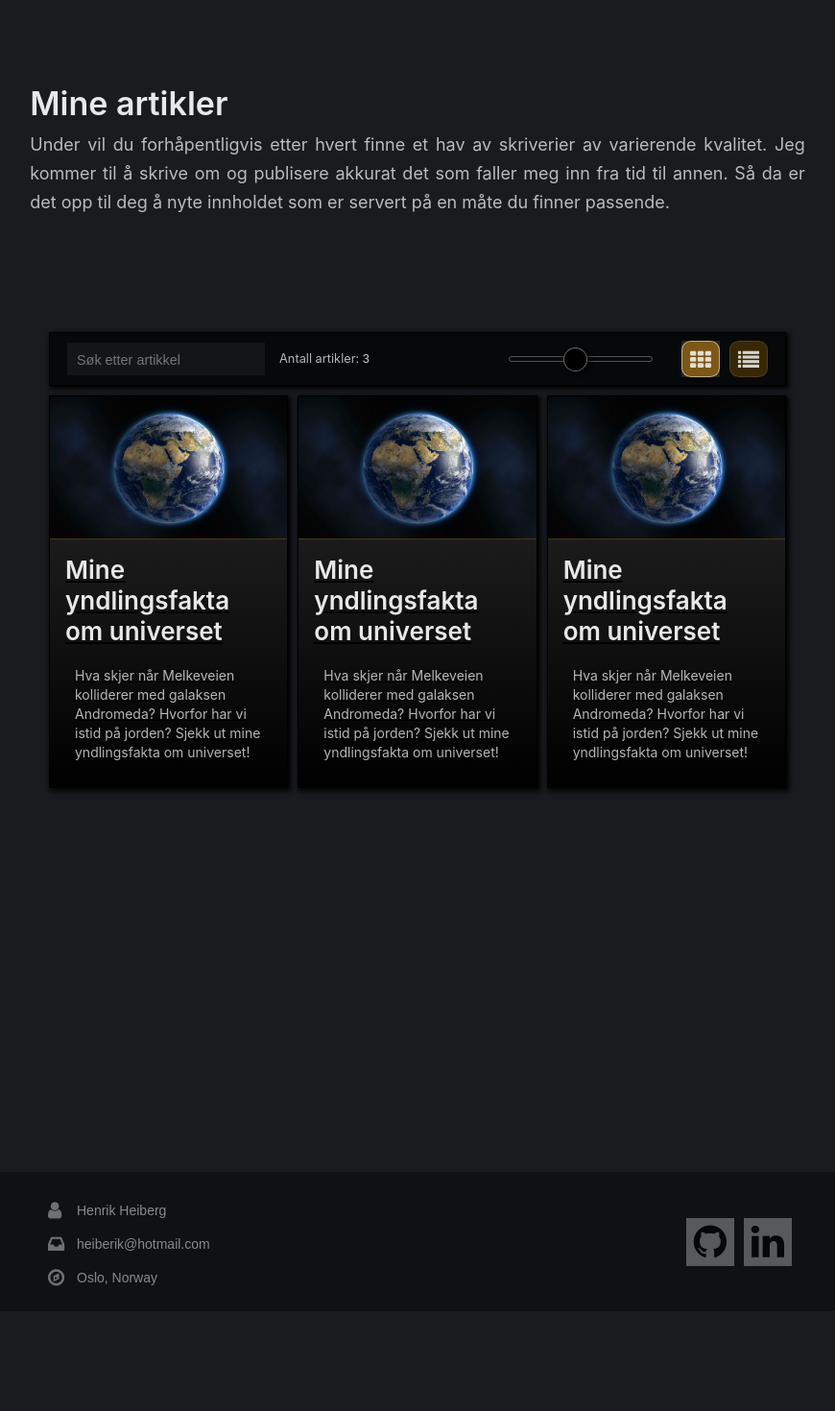
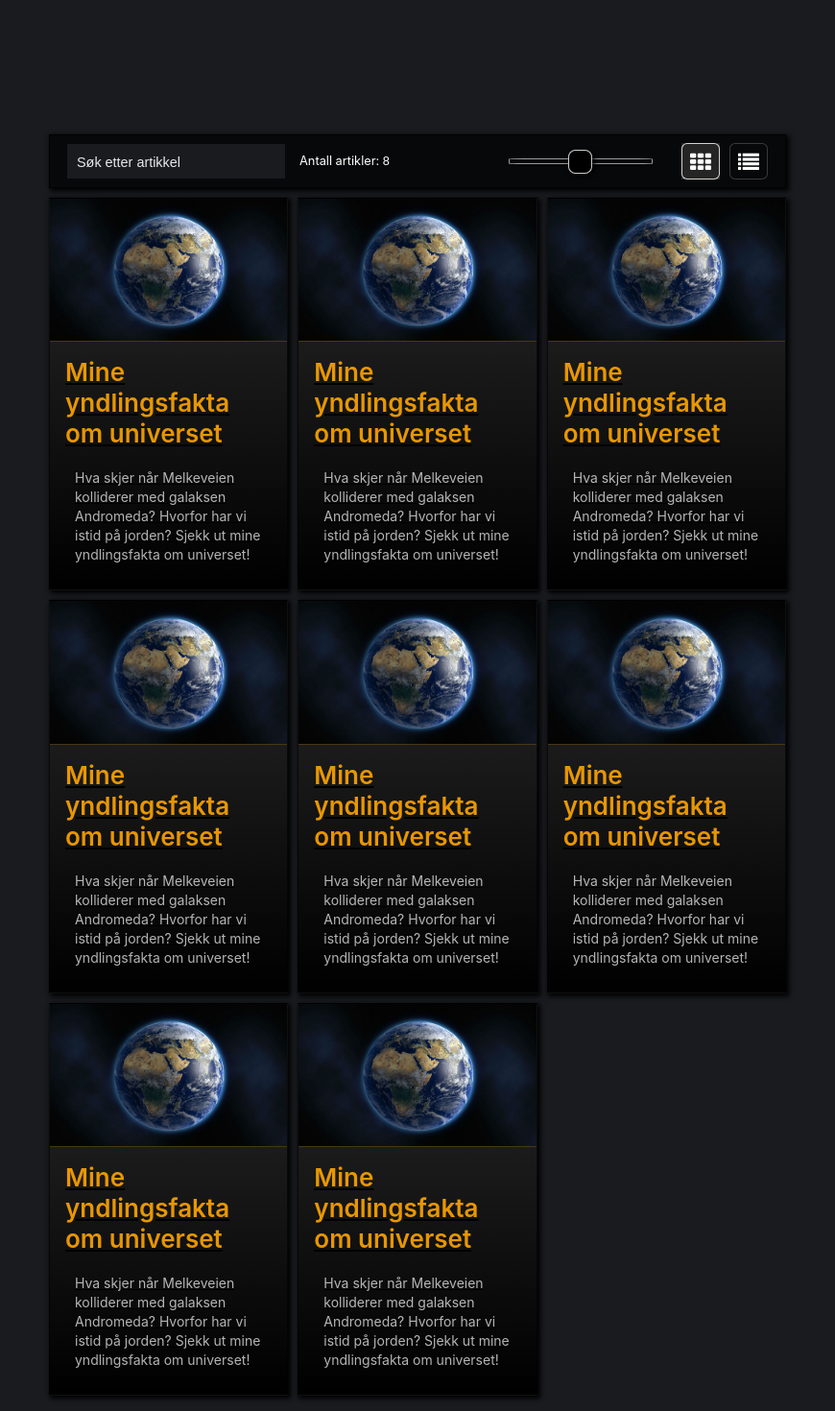
Before and after one commit to heiberik/heiberik.github.io, a React (Create React App) app: page /artikler in a window 1280 px wide. Shown: the part 80-1550 px from the top of the page at 96% size, without its empty margins (205-1075 px from the left). Before the commit the page ends 1446 px from the top, so only its background shows below. Built offline with nearby package versions, Linux system fonts and the light colour scheme.

Commit message:
endret layout artikler. fjernet intro tekst

```diff
--- a/src/css/artikler.css
+++ b/src/css/artikler.css
@@ -116,7 +116,8 @@ a {
 }
 
 .gallery {
-  padding: 0 2rem;
+  padding: 0 0rem;
+  margin-top: 20vh;
   margin-bottom: 50vh;
   -webkit-animation: fadein 1.5s; /* Safari, Chrome and Opera > 12.1 */
      -moz-animation: fadein 1.5s; /* Firefox < 16 */
@@ -146,8 +147,9 @@ a {
     align-items: center;
     padding: 8px;
     background: rgb(7, 8, 9);
-    border: solid black 1px;
+    border: solid black .1rem;
     box-shadow: 2px 2px 5px 1px black;
+    border: solid rgba(0, 0, 0, 0.8) 0.1rem;
 }
 
 .toolbar .search-wrapper {
@@ -155,27 +157,33 @@ a {
 }
 
 .toolbar input[type="search"] {
-    font-size: 0.9rem;
+    font-size: 1rem;
     margin: auto;
     margin-left: 10px;
     border: none;
     padding: 10px;
     padding-bottom: 8px;
-    background: rgba(27, 28, 29, 0.7);
-    color: rgba(255, 255, 255, 0.7);
+    background: rgb(25, 27, 31);
+    color: rgba(255, 255, 255, 0.9);
 }
+
+.toolbar input[type="search"]::placeholder {
+    color: rgba(255, 255, 255, 0.9);
+    font-size: 0.9rem;
+}
+
 
 .toolbar .counter {
     font-size: 0.8rem;
     margin: auto;
     margin-left: 15px;
-    color: rgba(255, 255, 255, 0.7);
+    color: rgba(255, 255, 255, 1);
 }
 
 .toolbar .counter span {
     font-size: 0.8rem;
     margin: auto;
-    color: rgba(255, 255, 255, 0.8);
+    color: rgba(255, 255, 255, 1);
     font-family: sans-serif;
     font-weight: 500;
 }
@@ -191,22 +199,21 @@ a {
 
 .view-options button {
     border-bottom: 2px solid transparent;
-    background: rgba(255, 255, 255, 0.7);
-    border: solid 1px rgba(255, 255, 255, 0.1);
-    border-radius: 25%;
-    background: rgba(255, 165, 0, 0.2);
+    border: solid 0.1rem rgba(255, 255, 255, 0.2);
+    border-radius: 15%;
+    background: inherit;
 }
 
 .view-options .fa {
     font-size: 22px;
     padding: 8px;
     padding-bottom: 6px;
-    color: rgba(255,255,255,0.8);
+    color: white;
 }
 
 .view-options .active button {
-    border-color: rgba(255, 255, 255, 0.5);
-    background: rgba(255, 165, 0, 0.4);
+    border-color: rgba(255, 255, 255, 0.8);
+    background: inherit;
 }
 
 
@@ -219,7 +226,7 @@ a {
 
 .image-list li {
   background-image: linear-gradient(#2b2b2b, #000000);
-  border: solid black .1rem;
+  border: solid rgba(0, 0, 0, 0.6) 0.1rem;
   box-shadow: 2px 2px 5px 1px black;
 }
 
@@ -242,6 +249,7 @@ a {
     text-align: left;
     padding-left: 0px;
     word-break: keep-all;
+    color: rgba(255,165,0,0.9);
 }
 
 
@@ -258,11 +266,15 @@ a {
 }
 
 .grid-view li {
-    transition: all 200ms;
+    transition: all 300ms;
+    -webkit-font-smoothing: subpixel-antialiased;
+    backface-visibility: hidden;
 }
 
 .grid-view li:hover {
     transform: scale(1.02);
+    -webkit-font-smoothing: subpixel-antialiased;
+    backface-visibility: hidden;
 }
 
 
@@ -271,8 +283,9 @@ a {
 –––––––––––––––––––––––––––––––––––––––––––––––––– */
 .list-view li {
   margin-top: 10px;
-  height: 120px;
+  height: 100px;
   display: flex;
+  align-items: center;
   background-image: linear-gradient(to right, #000000, #111);
   transition: all 200ms;
 }
@@ -282,15 +295,14 @@ a {
 }
 
 .list-view h2 {
+
     font-size: 28px;
     padding-bottom: 5px;
-    border-bottom: .1rem solid rgba(255, 165, 0, 0.2);
+    color: rgba(255, 255, 255, 0.8);
 }
 
 .list-view p {
     display: none;
-    margin-top: 0px;
-    padding-top: 5px;
 }
 
 .list-view figure {
@@ -304,7 +316,7 @@ a {
     margin: auto;
     margin-left: 10px;
     border-bottom: none;
-    height: 100px;
+    height: auto;
 }
 
 
--- a/src/css/input_range.css
+++ b/src/css/input_range.css
@@ -16,17 +16,17 @@ input[type=range]::-webkit-slider-runnable-track {
   cursor: pointer;
   animate: 0.9s;
   box-shadow: 0px 0px 0px #000000;
-  border-radius: 25px;
-  border: 1px solid rgba(255, 255, 255, 0.3);
+  border-radius: 10%;
+  border: 0.1rem solid rgba(255, 255, 255, 0.6);
   background: inherit;
 }
 
 input[type=range]::-webkit-slider-thumb {
   box-shadow: 2px 2px 5px black;
-  border: .1rem solid rgba(255, 255, 255, 0.4);
+  border: .1rem solid rgba(255, 255, 255, 0.8);
   height: 25px;
   width: 25px;
-  border-radius: 50%;
+  border-radius: 30%;
   background: black;
   cursor: pointer;
   -webkit-appearance: none;
--- a/src/komponenter/sider/Artikler.js
+++ b/src/komponenter/sider/Artikler.js
@@ -97,20 +97,6 @@ class Artikler extends React.Component {
     render(){
         return (
             <>
-                <div className="mal_innhold">
-        			<div className="innhold">
-        				<div className="tekstBoks">
-        					<h2>Mine artikler</h2>
-        					<p>
-        						Under vil du forhåpentligvis etter hvert finne et hav av skriverier av
-        						varierende kvalitet. Jeg kommer til å skrive om og publisere
-        						akkurat det som faller meg inn fra tid til annen. Så da er det opp til deg
-        						å nyte innholdet som er servert på en måte du finner passende.
-        					 </p>
-        				</div>
-        			</div>
-        		</div>
-
         		<section className="gallery">
         			<div className="artikler-container">
 
@@ -124,7 +110,7 @@ class Artikler extends React.Component {
 
         			      	<ul className="view-options">
         				        <li className="zoom" ref={this.zoom}>
-        				          <input type="range" ref={this.rangeInput} min="100" max="320" defaultValue="200"></input>
+        				          <input type="range" ref={this.rangeInput} min="180" max="300" defaultValue="240"></input>
         				        </li>
         				        <li className="show-grid active" ref={this.btnGridParent}>
         				          <button disabled ref={this.btnGrid} aria-label="grid">
@@ -185,6 +171,76 @@ class Artikler extends React.Component {
                                 </NavLink>
         			      	</li>
 
+                            <li>
+                                <NavLink to="/artikler/mine-yndlingsfakta-om-universet">
+            			        	<figure>
+            			          		<img src={spaceBilde} alt="space"></img>
+            			          		<figcaption>
+            							  	<h2>Mine yndlingsfakta om universet</h2>
+            					            <p>Hva skjer når Melkeveien kolliderer med galaksen Andromeda?
+            								Hvorfor har vi istid på jorden? Sjekk ut mine yndlingsfakta
+            								om universet!</p>
+            			          		</figcaption>
+            			        	</figure>
+                                </NavLink>
+        			      	</li>
+
+                            <li>
+                                <NavLink to="/artikler/mine-yndlingsfakta-om-universet">
+            			        	<figure>
+            			          		<img src={spaceBilde} alt="space"></img>
+            			          		<figcaption>
+            							  	<h2>Mine yndlingsfakta om universet</h2>
+            					            <p>Hva skjer når Melkeveien kolliderer med galaksen Andromeda?
+            								Hvorfor har vi istid på jorden? Sjekk ut mine yndlingsfakta
+            								om universet!</p>
+            			          		</figcaption>
+            			        	</figure>
+                                </NavLink>
+        			      	</li>
+
+                            <li>
+                                <NavLink to="/artikler/mine-yndlingsfakta-om-universet">
+            			        	<figure>
+            			          		<img src={spaceBilde} alt="space"></img>
+            			          		<figcaption>
+            							  	<h2>Mine yndlingsfakta om universet</h2>
+            					            <p>Hva skjer når Melkeveien kolliderer med galaksen Andromeda?
+            								Hvorfor har vi istid på jorden? Sjekk ut mine yndlingsfakta
+            								om universet!</p>
+            			          		</figcaption>
+            			        	</figure>
+                                </NavLink>
+        			      	</li>
+
+                            <li>
+                                <NavLink to="/artikler/mine-yndlingsfakta-om-universet">
+            			        	<figure>
+            			          		<img src={spaceBilde} alt="space"></img>
+            			          		<figcaption>
+            							  	<h2>Mine yndlingsfakta om universet</h2>
+            					            <p>Hva skjer når Melkeveien kolliderer med galaksen Andromeda?
+            								Hvorfor har vi istid på jorden? Sjekk ut mine yndlingsfakta
+            								om universet!</p>
+            			          		</figcaption>
+            			        	</figure>
+                                </NavLink>
+        			      	</li>
+
+                            <li>
+                                <NavLink to="/artikler/mine-yndlingsfakta-om-universet">
+            			        	<figure>
+            			          		<img src={spaceBilde} alt="space"></img>
+            			          		<figcaption>
+            							  	<h2>Mine yndlingsfakta om universet</h2>
+            					            <p>Hva skjer når Melkeveien kolliderer med galaksen Andromeda?
+            								Hvorfor har vi istid på jorden? Sjekk ut mine yndlingsfakta
+            								om universet!</p>
+            			          		</figcaption>
+            			        	</figure>
+                                </NavLink>
+        			      	</li>
+
         			    </ol>
         			  </div>
         			</section>
```
